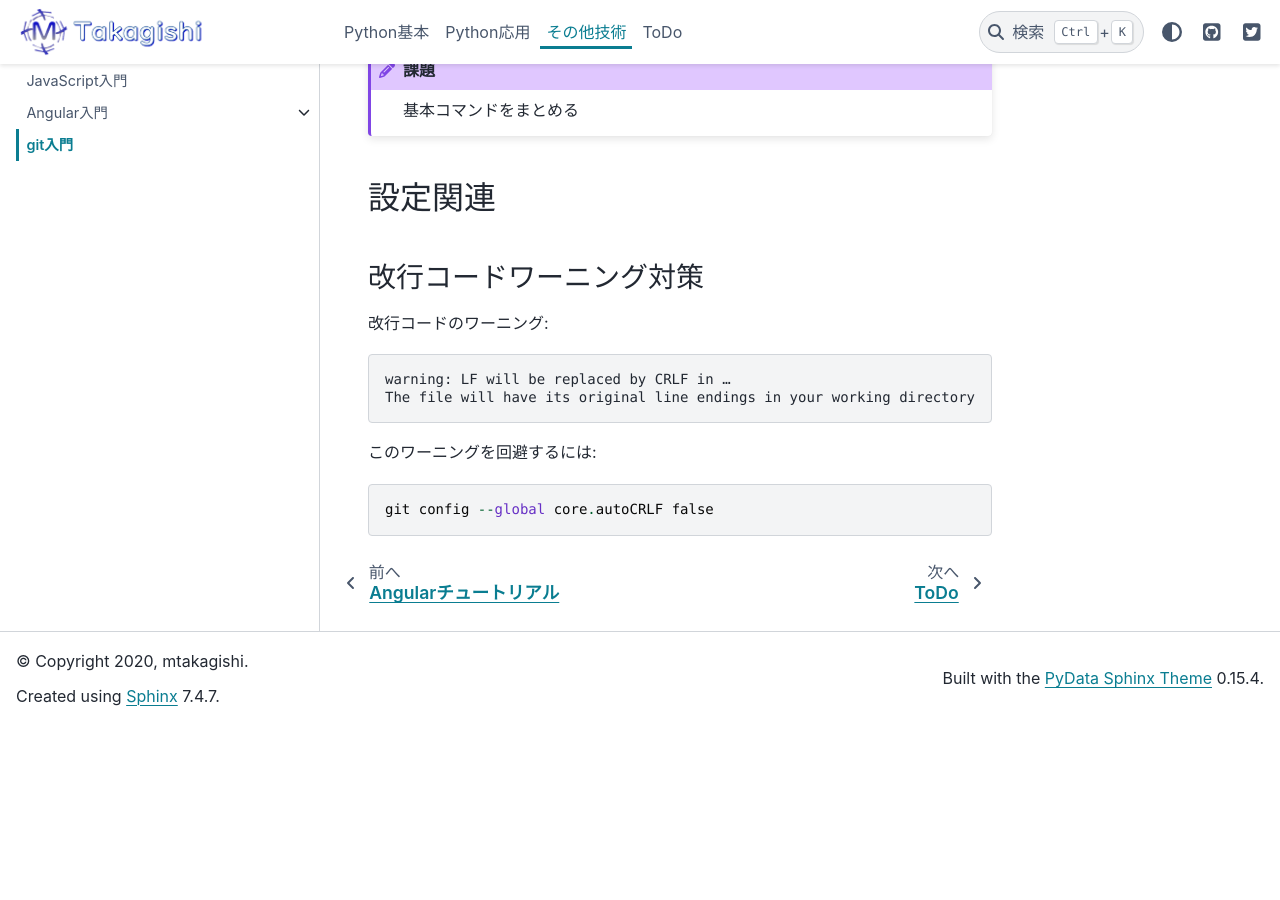
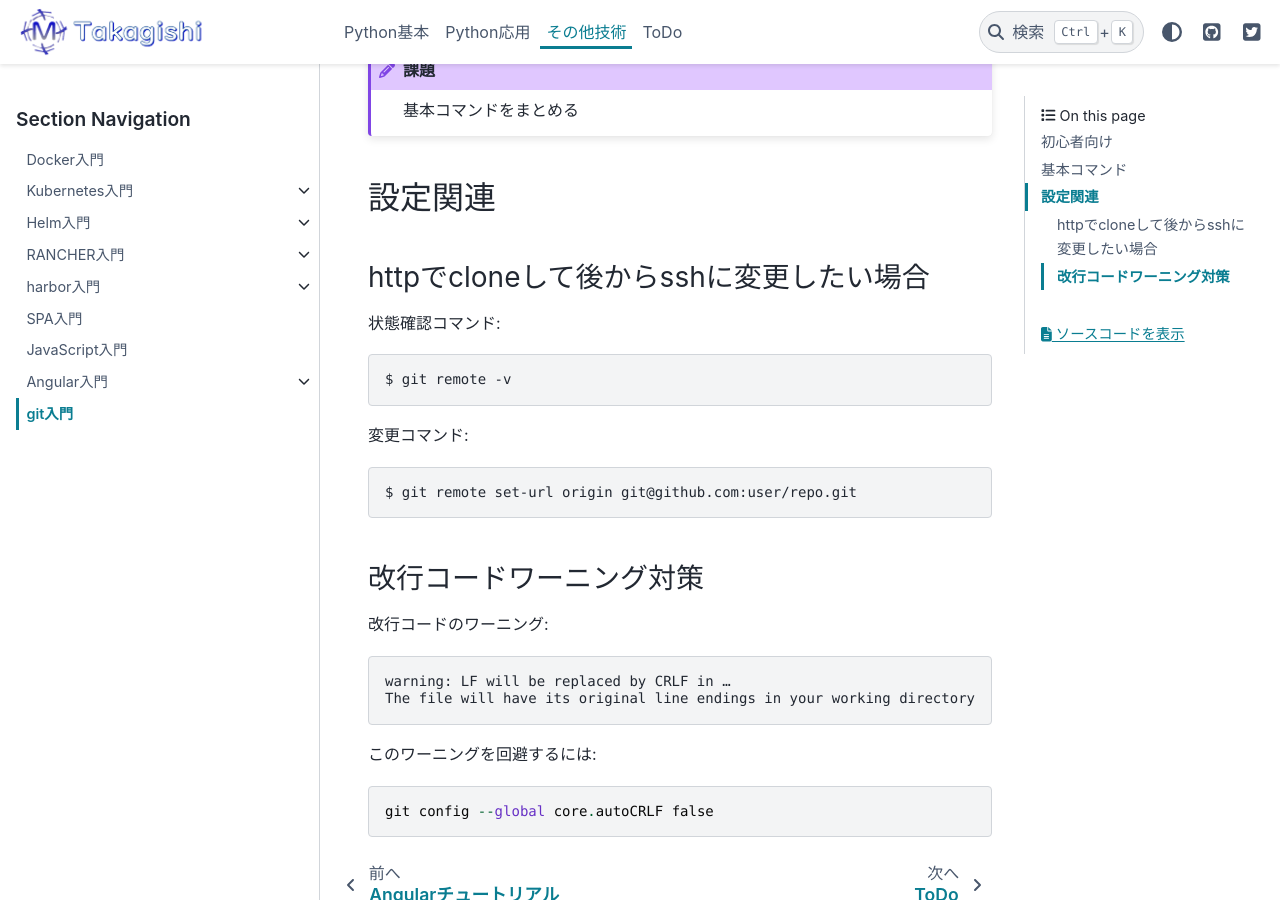
Before and after one commit to mtakagishi/mtakagishi, a Sphinx documentation site: the page built from docs/ex/git/index.rst, in a window 1280 px wide and 900 px high, scrolled down 565 px. Built offline with Sphinx 7.4.7 and the PyData theme 0.15.4, drawn with Linux system fonts in a browser that asks for light colours; before the commit the page ends 1290 px from its top, so only the background shows below that.

Commit message:
update git/index

```diff
--- a/docs/ex/git/index.rst
+++ b/docs/ex/git/index.rst
@@ -20,6 +20,15 @@
 設定関連
 =====================================
 
+httpでcloneして後からsshに変更したい場合
+-----------------------------------------
+状態確認コマンド::
+
+  $ git remote -v
+
+変更コマンド::
+
+  $ git remote set-url origin git@github.com:user/repo.git
 
 改行コードワーニング対策
 ------------------------------------
@@ -34,4 +43,6 @@
   git config --global core.autoCRLF false
 
 
+
+
 .. |date| date::
```
